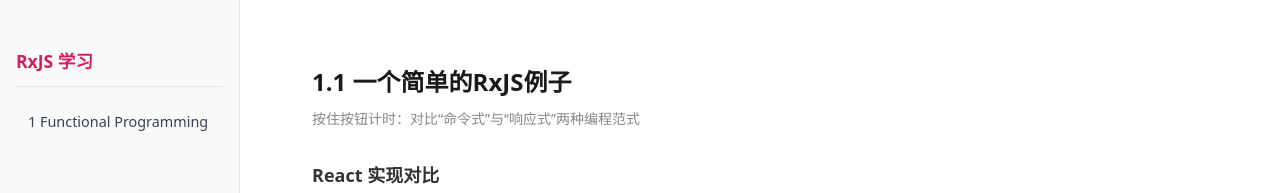
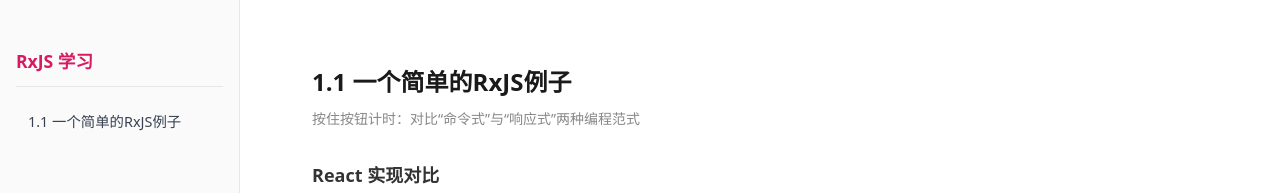
Before and after one commit to 2048920439/nextjs-rxjs-demo, a Next.js app: page /rxjs/01-functional-programming in a window 1280 px wide. Shown: the top 193 px of the page. Built offline with nearby package versions, Linux system fonts and the light colour scheme; no server answers.

Commit message:
feat: 侧边栏导航使用页面metadata生成章节标题
- 从 page.tsx 的 metadata.title 提取章节号和中文标题

- 支持多级章节编号（如 1.2.3）按位置独立补零

- 布局高度固定 100vh，内容区独立滚动

```diff
--- a/src/app/(pages)/rxjs/(sub)/01-functional-programming/page.tsx
+++ b/src/app/(pages)/rxjs/(sub)/01-functional-programming/page.tsx
@@ -1,8 +1,14 @@
+import type { Metadata } from "next";
+
 import CodeBlock from "@/app/(components)/code-block";
 
 import ImperativeHoldTimer from "./_components/imperative-hold-timer";
 import ReactiveHoldTimer from "./_components/reactive-hold-timer";
 import styles from "./page.module.scss";
+
+export const metadata: Metadata = {
+  title: "1.1 一个简单的RxJS例子",
+};
 
 const BOOK_CODE = `// fromEvent(target, eventName) → Observable
 // 将 DOM 事件转化为 Observable 数据流，事件变为"可订阅的数据源"
--- a/src/app/(pages)/rxjs/layout.module.scss
+++ b/src/app/(pages)/rxjs/layout.module.scss
@@ -1,6 +1,6 @@
 .layout {
   display: flex;
-  min-height: calc(100vh - 64px); /* 减去可能的 header 高度 */
+  height: 100vh;
 }
 
 /* ====== 侧边栏 ====== */
@@ -89,4 +89,5 @@
   flex: 1;
   padding: 2rem;
   min-width: 0; /* 防止 flex 子元素溢出 */
+  overflow-y: auto;
 }
--- a/src/app/(pages)/rxjs/layout.tsx
+++ b/src/app/(pages)/rxjs/layout.tsx
@@ -1,4 +1,4 @@
-import { existsSync, readdirSync } from "fs";
+import { existsSync, readdirSync, readFileSync } from "fs";
 import Link from "next/link";
 import { join } from "path";
 import type { PropsWithChildren, ReactNode } from "react";
@@ -6,6 +6,14 @@
 import styles from "./layout.module.scss";
 
 // ====== 类型定义 ======
+
+/** 页面元数据：由各 page.tsx 导出，用于侧边栏展示章节序号与中文标题 */
+interface PageMeta {
+  /** 章节号，如 "1.1"、"2.3.1" */
+  chapter: string;
+  /** 中文标题 */
+  chapterTitle: string;
+}
 
 interface PageNode {
   /** 目录名（URL 路径段） */
@@ -16,13 +24,39 @@
   path: string;
   /** 子页面（递归） */
   children: PageNode[];
+  /** 页面导出的元数据（有 page.tsx 时尝试提取） */
+  meta: PageMeta | null;
 }
 
-// ====== 工具函数 ======
+// ====== 元数据提取 ======
+
+/**
+ * 从 page.tsx 中解析 export const metadata.title
+ * 约定 title 格式为 "章节号 中文标题"（如 "1.1 一个简单的RxJS例子"）
+ */
+function extractPageMeta(pageFilePath: string): PageMeta | null {
+  try {
+    const content = readFileSync(pageFilePath, "utf-8");
+    // 匹配 metadata 对象中的 title 字段
+    const titleMatch = content.match(/export\s+const\s+metadata\s*(?::\s*\w+)?\s*=\s*\{[^}]*title\s*:\s*['"]([^'"]+)['"]/);
+    if (!titleMatch) return null;
+
+    const title = titleMatch[1];
+    // "1.1 一个简单的RxJS例子" → chapter="1.1", chapterTitle="一个简单的RxJS例子"
+    const parts = title.match(/^([\d.]+)\s+(.+)/);
+    if (parts) {
+      return { chapter: parts[1], chapterTitle: parts[2] };
+    }
+  } catch {
+    // 忽略
+  }
+  return null;
+}
+
+// ====== 排序与解析 ======
 
 /** 将 slug 中的标题部分转为展示文本（不含序号） */
 function slugToText(slug: string): string {
-  // 去掉数字前缀 "01-" 后转换
   const text = slug.replace(/^\d+-/, "");
   return text
     .split(/[-_]/)
@@ -30,28 +64,7 @@
     .join(" ");
 }
 
-/** 将 slug 转为展示标题（数字部分按指定宽度补零） */
-function slugToTitle(slug: string, padWidth: number): string {
-  const key = extractSortKey(slug);
-  if (key.num === Infinity) return slugToText(slug);
-  return `${String(key.num).padStart(padWidth, "0")} ${slugToText(slug)}`;
-}
-
-/** 判断目录名是否为 Next.js 路由组 "(xxx)" */
-function isRouteGroup(name: string): boolean {
-  return name.startsWith("(") && name.endsWith(")");
-}
-
-/** 判断目录名是否为 Next.js 动态路由段 "[xxx]" / "[...xxx]" / "[[...xxx]]" */
-function isDynamicSegment(name: string): boolean {
-  return name.startsWith("[") && name.endsWith("]");
-}
-
-/**
- * 提取目录名的排序 key，按数字前缀数值优先排序
- * 如 "01-observable" → { num: 1, rest: "-observable" }
- * 无前缀 → { num: Infinity, rest: slug }
- */
+/** 提取目录名的数字前缀用于排序 */
 function extractSortKey(slug: string): { num: number; rest: string } {
   const match = slug.match(/^(\d+)(-.*)?$/);
   if (match) {
@@ -68,20 +81,57 @@
   return ka.rest.localeCompare(kb.rest);
 }
 
+/** 判断目录名是否为 Next.js 路由组 "(xxx)" */
+function isRouteGroup(name: string): boolean {
+  return name.startsWith("(") && name.endsWith(")");
+}
+
+/** 判断目录名是否为 Next.js 动态路由段 "[xxx]" / "[...xxx]" / "[[...xxx]]" */
+function isDynamicSegment(name: string): boolean {
+  return name.startsWith("[") && name.endsWith("]");
+}
+
+// ====== 标题格式化 ======
+
+/** 将章节号字符串拆分为数字数组 */
+function parseChapter(chapter: string): number[] {
+  return chapter.split(".").map(Number);
+}
+
+/** 使用 PageMeta 生成带补零章节号的展示标题 */
+function formatMetaTitle(meta: PageMeta, padWidths: number[]): string {
+  const parts = parseChapter(meta.chapter);
+  const padded = parts.map((n, i) => String(n).padStart(padWidths[i] ?? 1, "0")).join(".");
+  return `${padded} ${meta.chapterTitle}`;
+}
+
 /**
- * 统一格式化本层所有节点的标题序号宽度
- * 如节点编号 1~12 → 全部补零到 2 位（01, 02, ..., 12）
+ * 统一格式化本层节点的标题
+ * 优先使用 pageMeta 的章节号 + 中文标题；
+ * 无 meta 时回退到 slug 解析的文本标题。
  */
 function normalizeTitles(nodes: PageNode[]): void {
-  // 计算最大序号位数
-  const nums = nodes.map((n) => extractSortKey(n.slug).num).filter((n) => n !== Infinity);
-  if (nums.length === 0) return;
+  // 收集所有 meta 的章节号，计算每级补零宽度
+  const chapters = nodes
+    .map((n) => n.meta?.chapter)
+    .filter((c): c is string => !!c)
+    .map(parseChapter);
 
-  const maxNum = Math.max(...nums);
-  const width = String(maxNum).length;
+  const padWidths: number[] = [];
+  if (chapters.length > 0) {
+    const maxParts = Math.max(...chapters.map((p) => p.length));
+    for (let i = 0; i < maxParts; i++) {
+      const maxVal = Math.max(...chapters.map((p) => p[i] ?? 0));
+      padWidths.push(String(maxVal).length);
+    }
+  }
 
   for (const node of nodes) {
-    node.title = slugToTitle(node.slug, width);
+    if (node.meta) {
+      node.title = formatMetaTitle(node.meta, padWidths);
+    } else {
+      node.title = slugToText(node.slug);
+    }
     // 递归处理子层
     if (node.children.length > 0) {
       normalizeTitles(node.children);
@@ -122,17 +172,20 @@
     }
 
     const subDir = join(dirPath, name);
-    const hasPage = existsSync(join(subDir, "page.tsx"));
+    const pageFilePath = join(subDir, "page.tsx");
+    const hasPage = existsSync(pageFilePath);
     const childUrlPath = urlPath ? `${urlPath}/${name}` : `/${name}`;
 
-    // 有 page.tsx → 是页面节点，继续扫描其下的子页面
+    // 有 page.tsx → 是页面节点，尝试提取 pageMeta
     if (hasPage) {
       const children = scanPages(subDir, childUrlPath);
+      const meta = extractPageMeta(pageFilePath);
       nodes.push({
         slug: name,
-        title: slugToText(name),
+        title: "", // 由 normalizeTitles 统一填充
         path: childUrlPath,
         children,
+        meta,
       });
     } else {
       // 无 page.tsx → 检查是否有子孙页面，有则作为分组目录
@@ -143,6 +196,7 @@
           title: slugToText(name),
           path: childUrlPath,
           children,
+          meta: null,
         });
       }
     }
@@ -151,7 +205,7 @@
   // 按数字前缀数值排序（1 < 2 < 10），无前缀的排在最后
   nodes.sort(compareNode);
 
-  // 统一格式化：计算所需补零宽度，确保序号格式一致
+  // 统一格式化标题
   normalizeTitles(nodes);
 
   return nodes;
```
